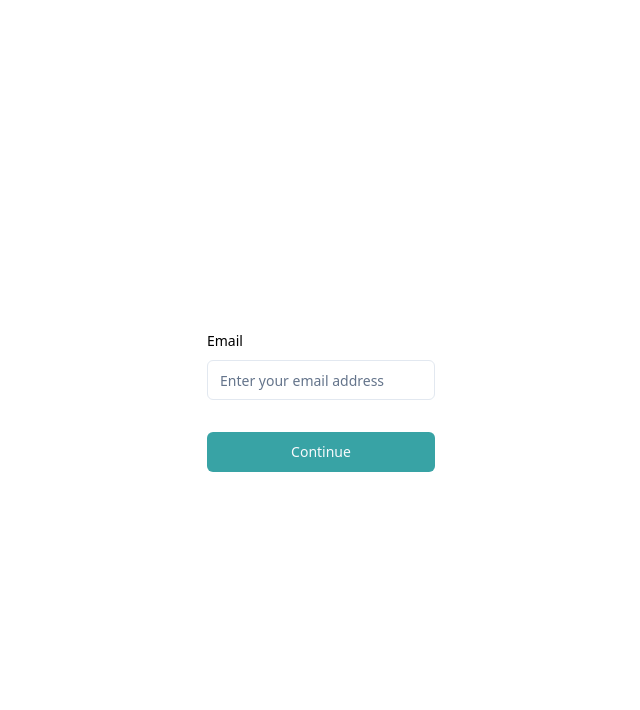
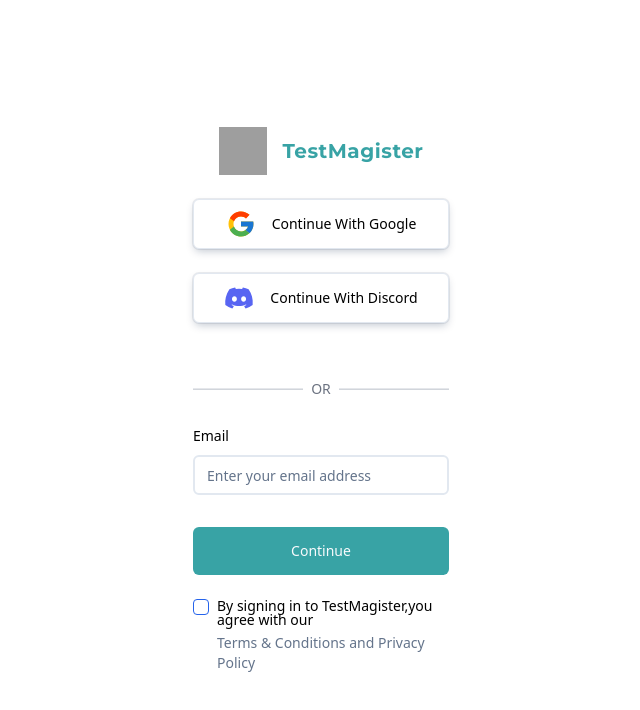
Before and after one commit to raulx/testAdda, a React (Vite) app in the folder frontend/: page /login in a window 1280 px wide. Shown: the top 710 px of the page, without its empty margins (319-959 px from the left). Built offline with nearby package versions, Linux system fonts and the light colour scheme; grey boxes are pictures that could not be loaded.

Commit message:
loginPage finishing stage 2 - Ui updated

```diff
--- a/frontend/package.json
+++ b/frontend/package.json
@@ -11,6 +11,7 @@
   },
   "dependencies": {
     "@hookform/resolvers": "^3.9.0",
+    "@radix-ui/react-checkbox": "^1.1.1",
     "@radix-ui/react-label": "^2.1.0",
     "@radix-ui/react-slot": "^1.1.0",
     "@reduxjs/toolkit": "^2.2.7",
--- /dev/null
+++ b/frontend/src/components/ui/checkbox.tsx
@@ -0,0 +1,28 @@
+import * as React from "react"
+import * as CheckboxPrimitive from "@radix-ui/react-checkbox"
+import { Check } from "lucide-react"
+
+import { cn } from "@/lib/utils"
+
+const Checkbox = React.forwardRef<
+  React.ElementRef<typeof CheckboxPrimitive.Root>,
+  React.ComponentPropsWithoutRef<typeof CheckboxPrimitive.Root>
+>(({ className, ...props }, ref) => (
+  <CheckboxPrimitive.Root
+    ref={ref}
+    className={cn(
+      "peer h-4 w-4 shrink-0 rounded-sm border border-primary ring-offset-background focus-visible:outline-none focus-visible:ring-2 focus-visible:ring-ring focus-visible:ring-offset-2 disabled:cursor-not-allowed disabled:opacity-50 data-[state=checked]:bg-primary data-[state=checked]:text-primary-foreground",
+      className
+    )}
+    {...props}
+  >
+    <CheckboxPrimitive.Indicator
+      className={cn("flex items-center justify-center text-current")}
+    >
+      <Check className="h-4 w-4" />
+    </CheckboxPrimitive.Indicator>
+  </CheckboxPrimitive.Root>
+))
+Checkbox.displayName = CheckboxPrimitive.Root.displayName
+
+export { Checkbox }
--- a/frontend/src/pages/LoginPage.tsx
+++ b/frontend/src/pages/LoginPage.tsx
@@ -1,10 +1,7 @@
 import { Button } from "@/components/ui/button";
-// import { FcGoogle } from "react-icons/fc";
-// import { FaFacebook } from "react-icons/fa";
 import { zodResolver } from "@hookform/resolvers/zod";
 import { useForm } from "react-hook-form";
 import { z } from "zod";
-// import { TypographyH2 } from "@/components/Typography";
 import {
   FormField,
   FormItem,
@@ -15,8 +12,12 @@
 } from "@/components/ui/form";
 import { Input } from "@/components/ui/input";
 import { setAuthenticated, useSendEmailOtpMutation } from "@/store/store";
-import { useNavigate } from "react-router-dom";
+import { Link, useNavigate } from "react-router-dom";
 import { useDispatch } from "react-redux";
+import { FcGoogle } from "react-icons/fc";
+import Logo from "@/components/Logo";
+import { FaDiscord } from "react-icons/fa";
+import { Checkbox } from "@/components/ui/checkbox";
 
 const loginFormSchema = z.object({
   email: z.string().email({
@@ -36,12 +37,10 @@
   });
 
   async function onSubmit(values: z.infer<typeof loginFormSchema>) {
-    console.log(values.email);
     try {
       const res = await sendEmailOtp({
         email: values.email,
       });
-      console.log(res);
       if (res.data) {
         dispatch(setAuthenticated());
       }
@@ -53,7 +52,27 @@
 
   return (
     <>
-      <div className="absolute top-1/2 left-1/2 -translate-x-1/2 -translate-y-1/2">
+      <div className="absolute top-1/2 left-1/2 -translate-x-1/2 -translate-y-1/2 flex flex-col gap-6 w-1/4  p-8 rounded-lg">
+        <Logo large />
+        <Button
+          className="w-full flex gap-4 shadow-custom-2 py-6"
+          variant={"outline"}
+        >
+          <FcGoogle className="text-3xl" />
+          Continue With Google
+        </Button>
+        <Button
+          className="w-full flex gap-4 shadow-custom-2 py-6"
+          variant={"outline"}
+        >
+          <FaDiscord className="text-3xl text-[#5865F2]" />
+          Continue With Discord
+        </Button>
+        <div className="flex mt-8 gap-2 justify-center items-center">
+          <hr className="h-[2px] w-full bg-gray-300" />
+          <p className="text-center text-sm text-gray-500">OR</p>
+          <hr className="h-[2px] w-full bg-gray-300" />
+        </div>
         <Form {...form}>
           <form onSubmit={form.handleSubmit(onSubmit)} className="space-y-8">
             <FormField
@@ -64,6 +83,7 @@
                   <FormLabel>Email</FormLabel>
                   <FormControl>
                     <Input
+                      className="border-2"
                       placeholder="Enter your email address"
                       {...field}
                       type="email"
@@ -73,11 +93,30 @@
                 </FormItem>
               )}
             />
-            <Button type="submit" className="w-full" variant={"lightseagreen"}>
+            <Button
+              type="submit"
+              className="w-full py-6"
+              variant={"lightseagreen"}
+            >
               {results.isLoading ? <>Loading data</> : <>Continue</>}
             </Button>
           </form>
         </Form>
+        <div className="items-top flex space-x-2">
+          <Checkbox id="terms1" />
+          <div className="grid gap-1.5 leading-none">
+            <label
+              htmlFor="terms1"
+              className="text-sm font-medium leading-none peer-disabled:cursor-not-allowed peer-disabled:opacity-70"
+            >
+              By signing in to TestMagister,you agree with our
+            </label>
+            <p className="text-sm text-muted-foreground">
+              <Link to="/terms-&-conditions">Terms & Conditions</Link> and{" "}
+              <Link to="/privacy-policy">Privacy Policy</Link>
+            </p>
+          </div>
+        </div>
       </div>
     </>
   );
--- a/frontend/tailwind.config.js
+++ b/frontend/tailwind.config.js
@@ -60,6 +60,12 @@
         mediumseagreen: "#3AA074",
         bordergray: "#B0B0B0",
       },
+      boxShadow: {
+        "custom-1":
+          "rgba(0, 0, 0, 0.09) 0px 2px 1px, rgba(0, 0, 0, 0.09) 0px 4px 2px, rgba(0, 0, 0, 0.09) 0px 8px 4px, rgba(0, 0, 0, 0.09) 0px 16px 8px, rgba(0, 0, 0, 0.09) 0px 32px 16px;",
+        "custom-2":
+          "rgba(9, 30, 66, 0.25) 0px 4px 8px -2px, rgba(9, 30, 66, 0.08) 0px 0px 0px 1px;",
+      },
       fontFamily: {
         montserrat: ["Montserrat", "sans-serif"],
         inter: ["Inter", "sans-serif"],
```
Also changed, not shown: 1 other file (tests, documents, lock files or other folders).
